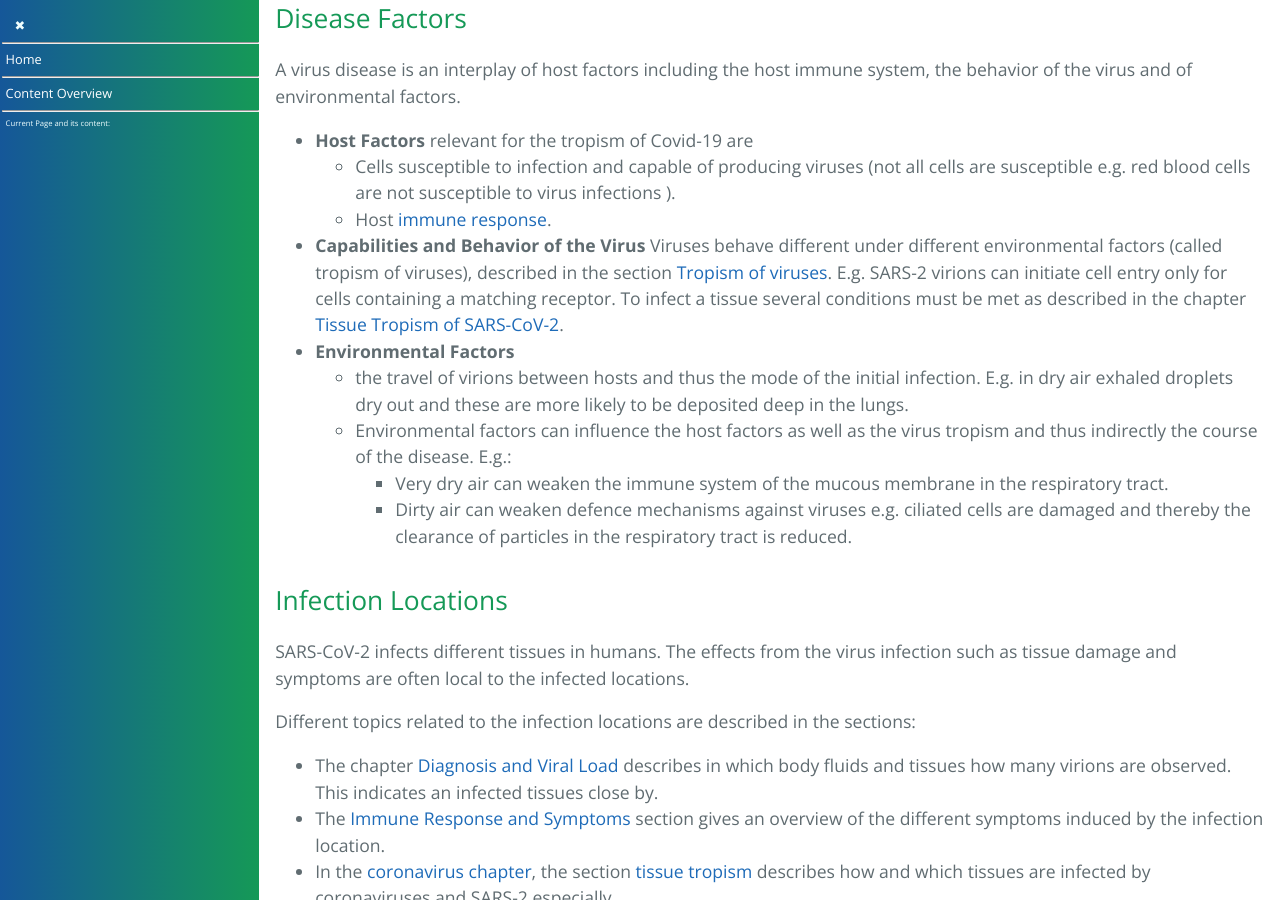
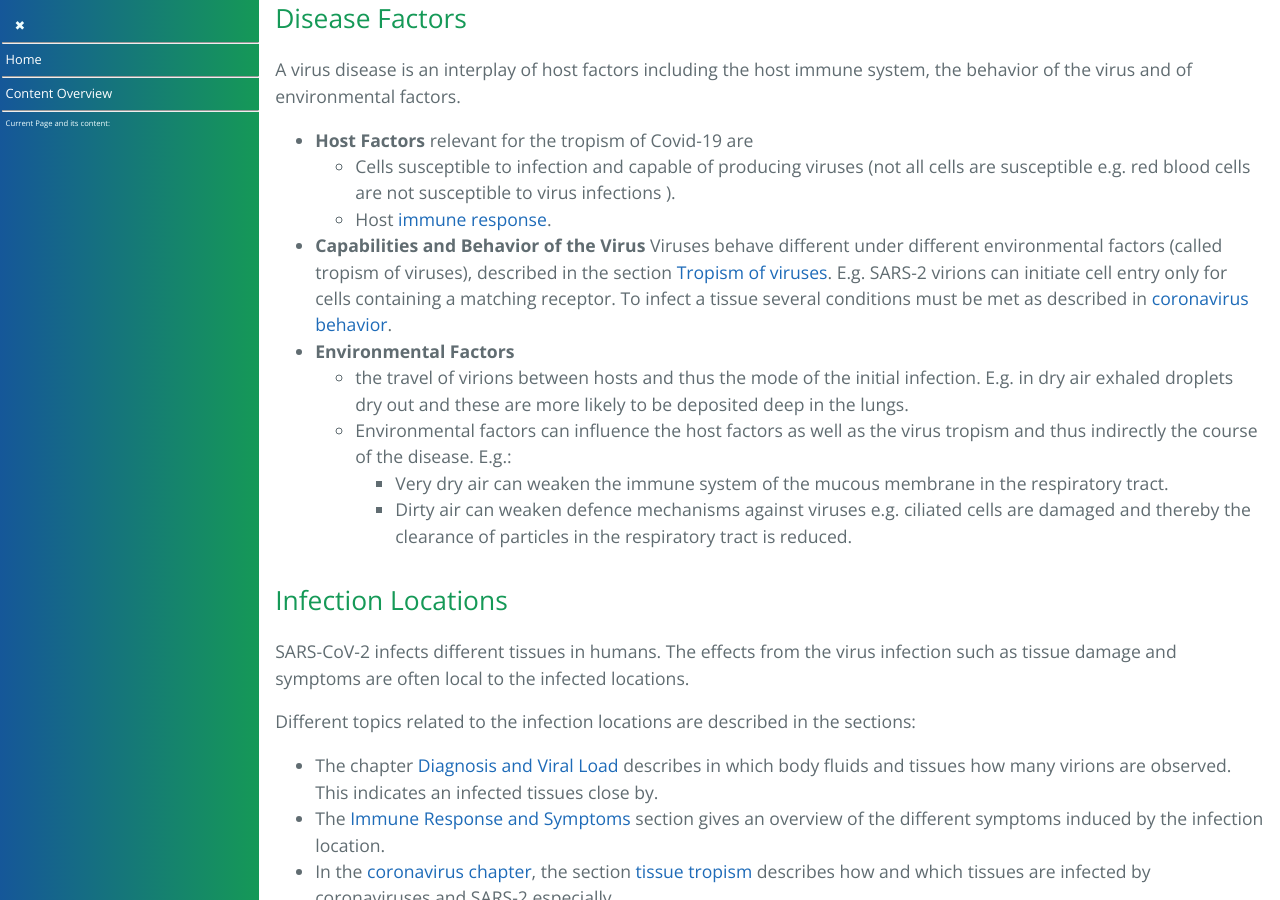
Before and after one commit to forestgrape/coronavirus, a Jekyll site: the page built from 3_medical/covid19.md, in a window 1280 px wide and 900 px high, scrolled down 3005 px. Built offline with Jekyll 4.4.1, drawn with Linux system fonts in a browser that asks for light colours; our own code applies the rules of GitHub Pages for plain Markdown files.

Commit message:
updated links

```diff
--- a/3_medical/covid19.md
+++ b/3_medical/covid19.md
@@ -92,7 +92,7 @@
     - Cells susceptible to infection and capable of producing viruses (not all cells are susceptible e.g. red blood cells are not susceptible to virus infections ).
     - Host [immune response](#immune-response-and-symptoms).
 * __Capabilities and Behavior of the Virus__
-  Viruses behave different under different environmental factors (called tropism of viruses), described in the section [Tropism of viruses](../2_biological/coronavirus.md#tropism). E.g. SARS-2 virions can initiate cell entry only for cells containing a matching receptor. To infect a tissue several conditions must be met as described in the chapter [Tissue Tropism of SARS-CoV-2](../2_biological/coronavirus.md/#tissue-tropism-of-sars-cov-2).
+  Viruses behave different under different environmental factors (called tropism of viruses), described in the section [Tropism of viruses](../2_biological/coronavirus.md#tropism). E.g. SARS-2 virions can initiate cell entry only for cells containing a matching receptor. To infect a tissue several conditions must be met as described in [coronavirus behavior](../2_biological/coronavirus.md#behaviors-of-coronaviruses).
 * __Environmental Factors__
     - the travel of virions between hosts and thus the mode of the initial infection. E.g. in dry air exhaled droplets dry out and these are more likely to be deposited deep in the lungs.
     - Environmental factors can influence the host factors as well as the virus tropism and thus indirectly the course of the disease. E.g.:
@@ -107,7 +107,7 @@
 Different topics related to the infection locations are described in the sections:
 * The chapter [Diagnosis and Viral Load](../3_medical/diagnosis_and_viral_load.md) describes in which body fluids and tissues how many virions are observed. This indicates an infected tissues close by.
 * The [Immune Response and Symptoms](#immune-response-and-symptoms) section gives an overview of the different symptoms induced by the infection location.
-* In the [coronavirus chapter](../2_biological/coronavirus.md), the section [tissue tropism](../2_biological/coronavirus.md#tissue-tropism-of-sars-cov-2) describes how and which tissues are infected by coronaviruses and SARS-2 especially.
+* In the [coronavirus chapter](../2_biological/coronavirus.md), the section [tissue tropism](../2_biological/coronavirus.md#tropsims-of-coronaviruses) describes how and which tissues are infected by coronaviruses and SARS-2 especially.
 * The experimental chapter [Coronavirus Disease Pattering](../3_medical/coronavirus_disease_patterns.md) describes that coronavirus infections at different locations can be experienced/observed as different diseases.
 
 
```
